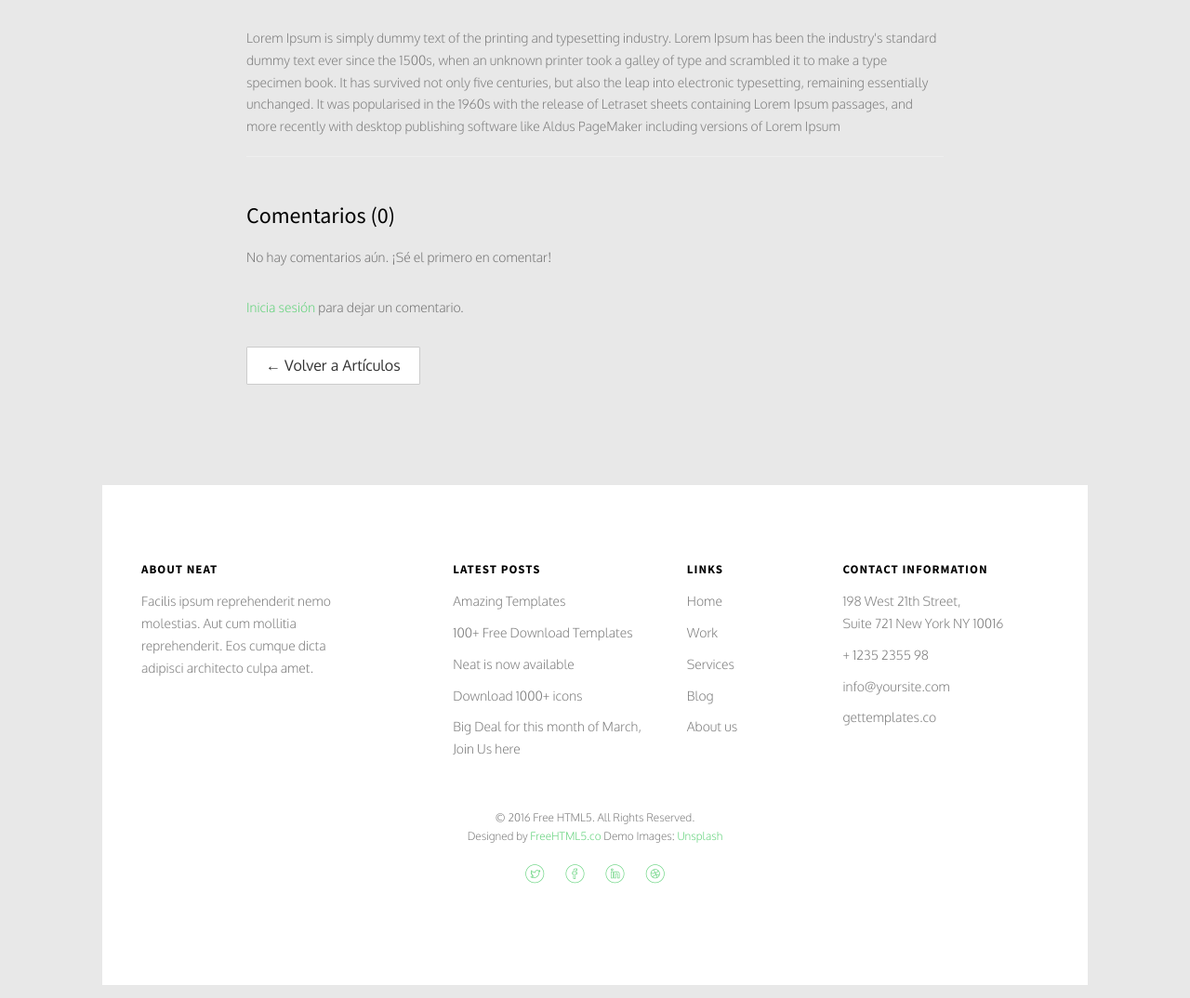
After one commit to Fernando-gonzalez97/Actualizaci-n-del-proyecto, a Django app: page /articulos/4/ in a window 1280 px wide. The commit adds this page. Shown: the part 731-1805 px from the top of the page at 93% size. Run offline with Django 5.2, Linux system fonts and the light colour scheme; data comes from the database, SQL or seed files in the repository; both versions use the stored data as it was after the commit; some libraries are stand-ins or nearby versions; some web fonts are replaced.

Commit message:
nueva actualizacion

```diff
--- a/final/apps/articulos/urls.py
+++ b/final/apps/articulos/urls.py
@@ -1,7 +1,7 @@
 from django.urls import path
-from .views import ArticuloView
+from .views import ArticuloView, ArticuloDetailView
 
 urlpatterns = [
     path('articulos/', ArticuloView, name='articulos'),
-
+    path('articulos/<int:pk>/', ArticuloDetailView, name='articulo_detalle'),
 ]
--- a/final/apps/articulos/views.py
+++ b/final/apps/articulos/views.py
@@ -1,11 +1,20 @@
-from django.shortcuts import render
+from django.shortcuts import render, get_object_or_404
 from .models import Articulo
 from django.views.generic import ListView
+from apps.comentarios.models import Comentarios
 
 
 def ArticuloView(request):
    articulos = Articulo.objects.all()
    return render(request, 'articulos.html', {'articulos': articulos})
+
+def ArticuloDetailView(request, pk):
+    articulo = get_object_or_404(Articulo, pk=pk)
+    comentarios = Comentarios.objects.filter(articulo=articulo)
+    return render(request, 'articulo_detalle.html', {
+        'articulo': articulo,
+        'comentarios': comentarios
+    })
 
 # class ArticuloListView(ListView):
 #     model = Articulo
--- /dev/null
+++ b/final/templates/articulo_detalle.html
@@ -0,0 +1,80 @@
+{% extends 'base.html' %}
+{% load static %}
+
+{% block title %}{{ articulo.titulo }}{% endblock title %}
+
+{% block contenido %}
+<div id="fh5co-blog">
+    <div class="container">
+        <div class="row animate-box">
+            <div class="col-md-8 col-md-offset-2 text-center fh5co-heading">
+                <h2>{{ articulo.titulo }}</h2>
+                <p class="text-muted">Publicado el {{ articulo.fecha_publicacion }} | Categoría: {{ articulo.categoria.nombre }}</p>
+            </div>
+        </div>
+
+        <div class="row">
+            <div class="col-md-8 col-md-offset-2">
+                {% if articulo.imagen %}
+                <div class="blog-img" style="margin-bottom: 30px;">
+                    <img src="{{ articulo.imagen.url }}" class="img-responsive" alt="{{ articulo.titulo }}">
+                </div>
+                {% endif %}
+
+                <div class="blog-text">
+                    <p>{{ articulo.contenido|linebreaks }}</p>
+                </div>
+
+                <hr>
+
+                <!-- Sección de Comentarios -->
+                <div class="comentarios-section" style="margin-top: 50px;">
+                    <h3>Comentarios ({{ comentarios.count }})</h3>
+
+                    {% if comentarios %}
+                        {% for comentario in comentarios %}
+                        <div class="comentario" style="background: #f8f8f8; padding: 15px; margin-bottom: 15px; border-radius: 5px;">
+                            <p><strong>{{ comentario.usuario.username }}</strong>
+                            <small class="text-muted">- {{ comentario.fecha_creacion|date:"d/m/Y H:i" }}</small></p>
+                            <p>{{ comentario.contenido }}</p>
+
+                            {% if user == comentario.usuario %}
+                            <div>
+                                <a href="{% url 'editar_comentario' comentario.pk %}" class="btn btn-sm btn-primary">Editar</a>
+                                <a href="{% url 'eliminar_comentario' comentario.pk %}" class="btn btn-sm btn-danger">Eliminar</a>
+                            </div>
+                            {% endif %}
+                        </div>
+                        {% endfor %}
+                    {% else %}
+                        <p class="text-muted">No hay comentarios aún. ¡Sé el primero en comentar!</p>
+                    {% endif %}
+
+                    <!--agregar comentario -->
+                    {% if user.is_authenticated %}
+                    <div style="margin-top: 30px;">
+                        <h4>Agregar un comentario</h4>
+                        <form method="POST" action="{% url 'comentarios' %}">
+                            {% csrf_token %}
+                            <input type="hidden" name="articulo_id" value="{{ articulo.pk }}">
+                            <div class="form-group">
+                                <textarea name="contenido" class="form-control" rows="4" placeholder="Escribe tu comentario aquí..." required></textarea>
+                            </div>
+                            <button type="submit" class="btn btn-primary">Enviar Comentario</button>
+                        </form>
+                    </div>
+                    {% else %}
+                    <p class="text-muted" style="margin-top: 30px;">
+                        <a href="{% url 'admin:login' %}">Inicia sesión</a> para dejar un comentario.
+                    </p>
+                    {% endif %}
+                </div>
+
+                <div style="margin-top: 30px;">
+                    <a href="{% url 'articulos' %}" class="btn btn-default">← Volver a Artículos</a>
+                </div>
+            </div>
+        </div>
+    </div>
+</div>
+{% endblock contenido %}
--- a/final/templates/base.html
+++ b/final/templates/base.html
@@ -74,10 +74,10 @@
 					<div class="col-xs-10 text-right menu-1">
 						<ul>
 							<li class="active"><a href="{% url 'index' %}">Inicio</a></li>
-							<li><a href="{work.html}">Articulos</a></li>
+							<li><a href="{% url 'articulos' %}">Articulos</a></li>
 							<li><a href="blog.html">Blog</a></li>
 							<li><a href="about.html">Sobre Nosotros</a></li>
-							<li><a href="contact.html">Contactanos</a></li>
+							<li><a href="{% url 'contacto' %}">Contactanos</a></li>
 						</ul>
 					</div>
 				</div>
```
Also changed, not shown: final/apps/comentarios/views.py (+14 -9 lines), final/templates/articulos.html (+29 -6 lines), final/db.sqlite3.
